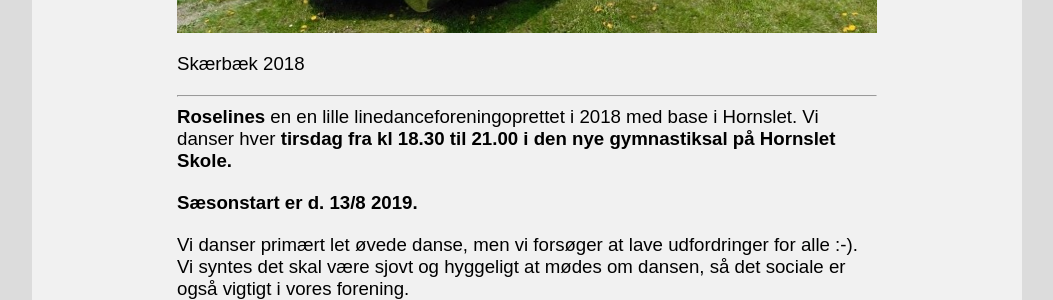
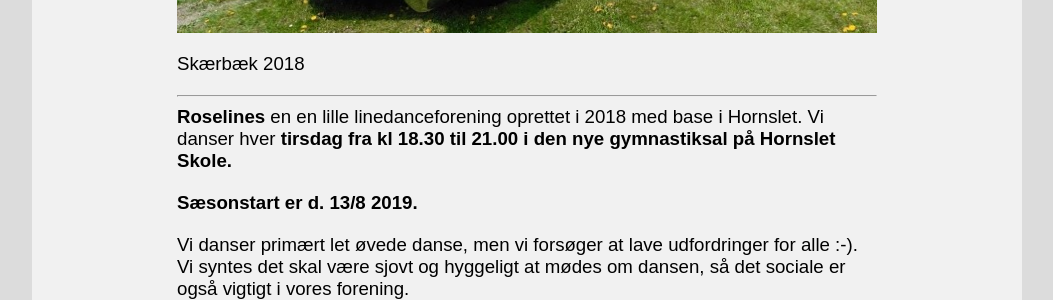
Before and after one commit to lonemathiasen/lonemathiasen.github.io, a Jekyll site: the page built from index.md, in a window 1280 px wide and 900 px high, scrolled down 408 px. Shown: the part 154-454 px from the top of the window, without its empty margins (113-1166 px from the left). Built offline with Jekyll 4.4.1, drawn with Linux system fonts in a browser that asks for light colours.

Commit message:
Update index.md

```diff
--- a/index.md
+++ b/index.md
@@ -11,7 +11,7 @@
 
 ---
 
-**Roselines** en en lille linedanceforeningoprettet i 2018 med base i Hornslet. Vi danser hver **tirsdag fra kl 18.30 til 21.00 i den nye gymnastiksal på Hornslet Skole.**
+**Roselines** en en lille linedanceforening oprettet i 2018 med base i Hornslet. Vi danser hver **tirsdag fra kl 18.30 til 21.00 i den nye gymnastiksal på Hornslet Skole.**
 
 **Sæsonstart er d. 13/8 2019.**
 
```
